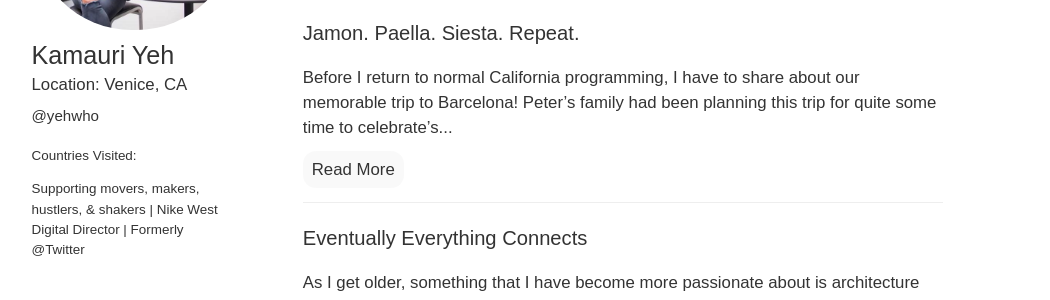
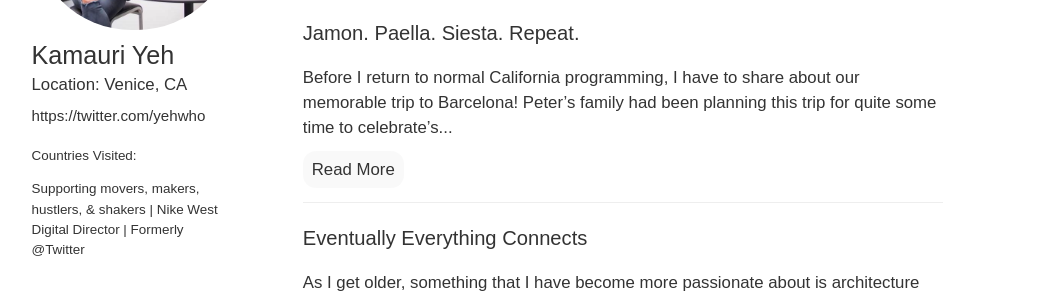
Before and after one commit to PHironaka/Miru-Blog, a Jekyll site: the page built from _author/kamauri-yeh.markdown, in a window 1280 px wide. Shown: the part 297-597 px from the top of the page, without its empty margins (97-1147 px from the left). Built offline with Jekyll 4.4.1, drawn with Linux system fonts in a browser that asks for light colours; some web fonts are replaced; a script that is not in the unit is left out; comment, search, counter and statistics services are not loaded; some of the changed lines change nothing that is shown.

Commit message:
Updated Kamauri Yeh

```diff
--- a/_author/kamauri-yeh.markdown
+++ b/_author/kamauri-yeh.markdown
@@ -5,7 +5,7 @@
 thumbnail:
 - "/img/kam.jpg"
 twitter:
-- <a href="https://twitter.com/yehwho" target="_blank">@yehwho</a>
+- <a href="https://twitter.com/yehwho" target="_blank">https://twitter.com/yehwho</a>
 bio:
 - Supporting movers, makers, hustlers, & shakers |  Nike West Digital Director | Formerly
   @Twitter
```
